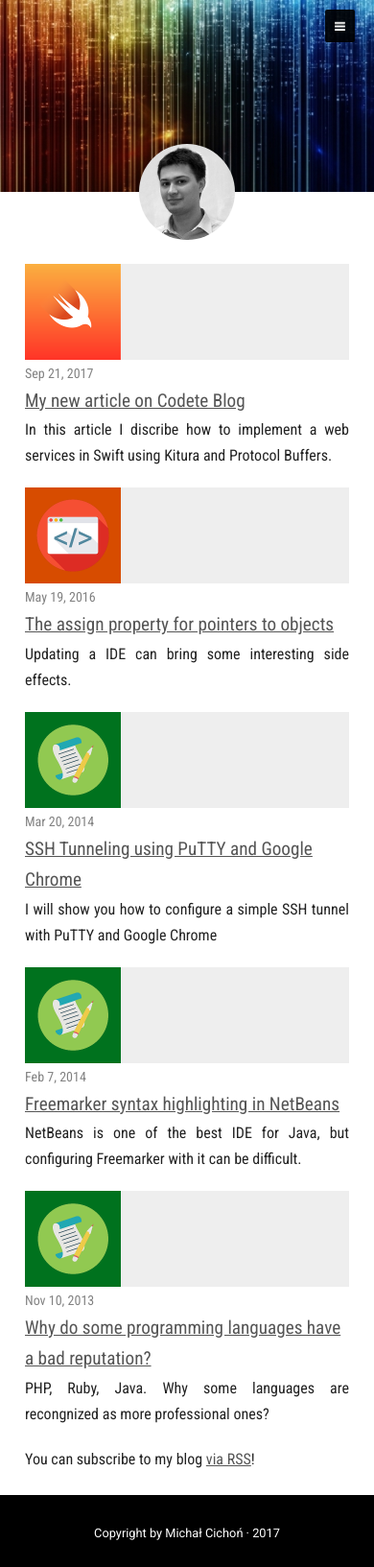
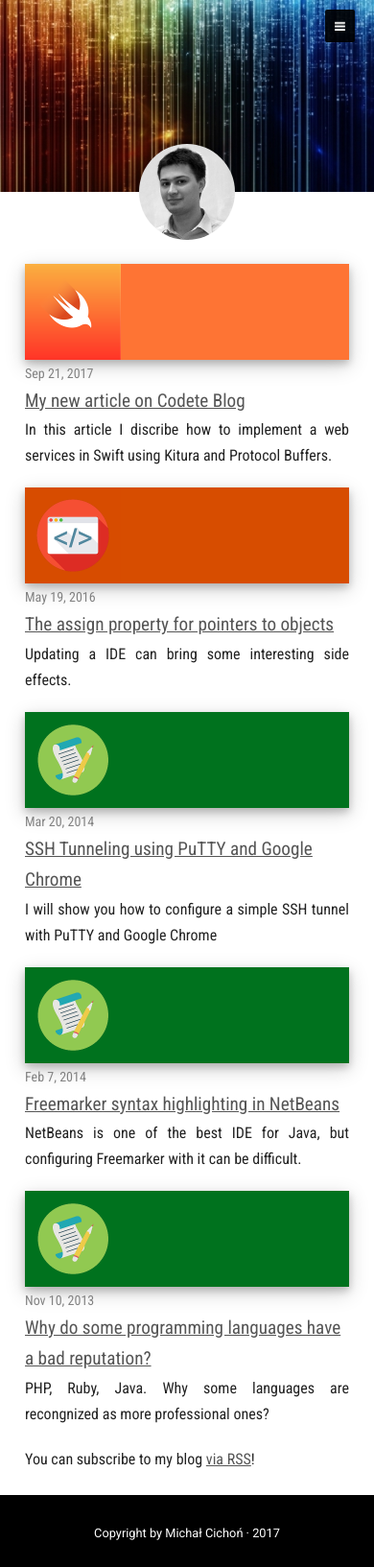
Before and after one commit to michalcichon/michalcichon.github.io, a Jekyll site: the page built from blog.html, in a window 390 px wide. Shown: the whole page at 96% size. Built offline with Jekyll 4.4.1, drawn with Linux system fonts in a browser that asks for light colours.

Commit message:
CSS fix for mobile

```diff
--- a/_layouts/home.html
+++ b/_layouts/home.html
@@ -10,9 +10,9 @@ layout: default
     {% for post in site.posts %}
       <li>
         {% if post.thumbnail %}
-          <a class="link-around-image" href="{{ post.url | relative_url }}"><img class="post-thumbnail" src="{{site.url}}/assets/thumbnails/{{post.thumbnail}}" alt=""></a>
+          <a class="link-around-image" {% if post.background %}style="background-color: {{post.background}}"{% endif %} href="{{ post.url | relative_url }}"><img class="post-thumbnail" src="{{site.url}}/assets/thumbnails/{{post.thumbnail}}" alt=""></a>
           {% else %}
-          <a class="link-around-image" href="{{ post.url | relative_url }}"><img class="post-thumbnail" src="{{site.url}}/assets/thumbnails/default.png" alt=""></a>
+          <a class="link-around-image thumbnail-default-background" href="{{ post.url | relative_url }}"><img class="post-thumbnail" src="{{site.url}}/assets/thumbnails/default.png" alt=""></a>
         {% endif %}
 
         {% assign date_format = site.minima.date_format | default: "%b %-d, %Y" %}
```
Also changed, not shown: _posts/2016-05-19-assign-property-for-pointers-to-objects.md (+1 -0 lines), _posts/2017-09-21-high-performance-web-services-with-swift-and-protocol-buffers.md (+1 -0 lines), css/main.css (+7 -1 lines), css/main.min.css.
